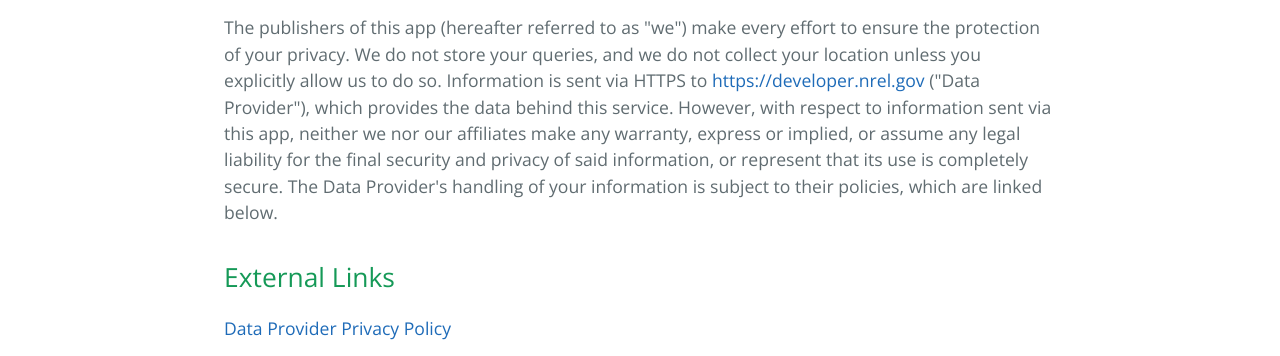
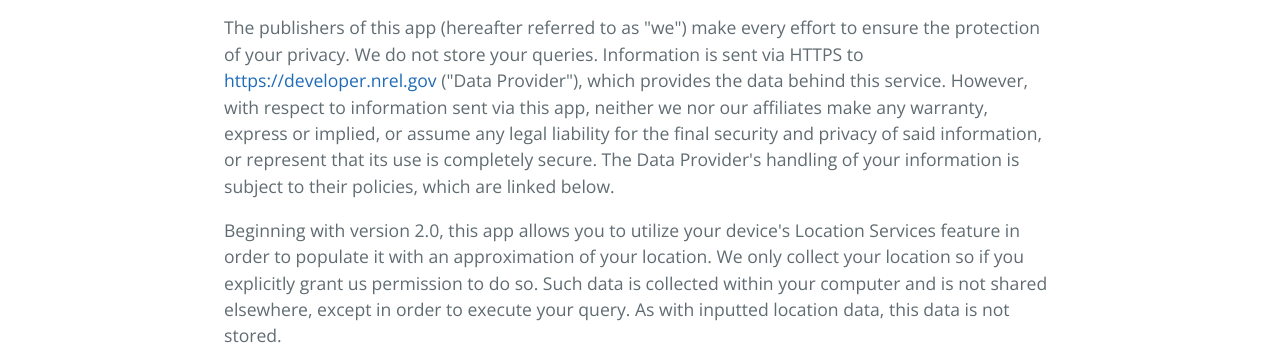
Before and after one commit to ethch18/EVC, a plain HTML site: page privacypolicy.html in a window 1280 px wide. Shown: the part 424-780 px from the top of the page. Drawn offline with nearby package versions, Linux system fonts and the light colour scheme.

Commit message:
location services priv pol

```diff
--- a/privacypolicy.html
+++ b/privacypolicy.html
@@ -22,7 +22,8 @@
       <h1>
 <a id="evc-charge" class="anchor" href="#evc-charge" aria-hidden="true"><span class="octicon octicon-link"></span></a>Privacy Policy</h1>
 
-<p> The publishers of this app (hereafter referred to as "we") make every effort to ensure the protection of your privacy.  We do not store your queries, and we do not collect your location unless you explicitly allow us to do so.  Information is sent via HTTPS to <a href="https://developer.nrel.gov">https://developer.nrel.gov</a> ("Data Provider"), which provides the data behind this service.  However, with respect to information sent via this app, neither we nor our affiliates make any warranty, express or implied, or assume any legal liability for the final security and privacy of said information, or represent that its use is completely secure.  The Data Provider's handling of your information is subject to their policies, which are linked below.</p>
+<p> The publishers of this app (hereafter referred to as "we") make every effort to ensure the protection of your privacy.  We do not store your queries.  Information is sent via HTTPS to <a href="https://developer.nrel.gov">https://developer.nrel.gov</a> ("Data Provider"), which provides the data behind this service.  However, with respect to information sent via this app, neither we nor our affiliates make any warranty, express or implied, or assume any legal liability for the final security and privacy of said information, or represent that its use is completely secure.  The Data Provider's handling of your information is subject to their policies, which are linked below.</p>
+<p> Beginning with version 2.0, this app allows you to utilize your device's Location Services feature in order to populate it with an approximation of your location.  We only collect your location so if you explicitly grant us permission to do so.  Such data is collected within your computer and is not shared elsewhere, except in order to execute your query.  As with inputted location data, this data is not stored.</p>
 
 <h2>
 <a id="features" class="anchor" href="#features" aria-hidden="true"><span class="octicon octicon-link"></span></a>External Links</h2>
```
